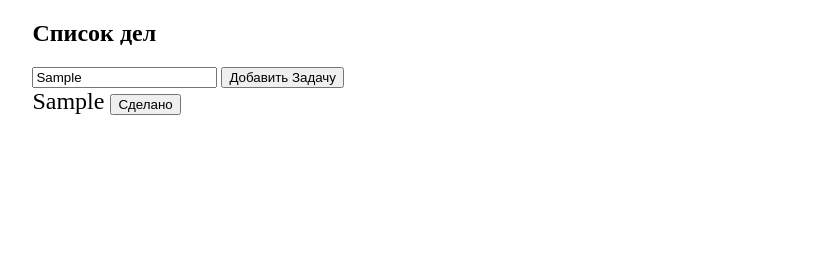
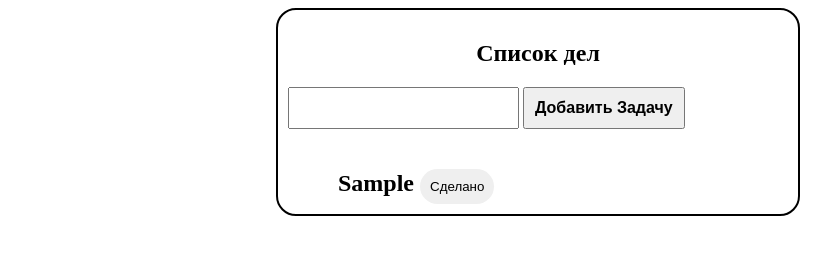
Before and after one commit to Venomprog/ToDoList-PRO, a plain HTML site: page index.html in a window 1280 px wide. Both pictures are taken after typing "Sample" into the empty fields and a click on the button "Добавить Задачу". Shown: the whole page, without its empty margins (102-933 px from the left). Drawn offline with Linux system fonts and the light colour scheme.

Commit message:
add style to list

```diff
--- a/app.js
+++ b/app.js
@@ -11,6 +11,7 @@ function addToDo(text){
     };
 
     todos.push(todo);
+    inputNode.value = '';
 }
 
 function deleteToDo(id){
@@ -46,7 +47,7 @@ function render(){
         html+= `
             <div>
                 ${todo.text}
-                <button data-id='${todo.id}'>Сделано</button>
+                <button data-id='${todo.id}' class='done-btn'>Сделано</button>
             </div>
         `;
 
--- a/style.css
+++ b/style.css
@@ -3,11 +3,49 @@
 }
 
 .container {
-    max-width: 80%;
+    max-width: 500px;
     margin: 0 auto;
+    border: 2px solid black;
+    border-radius: 20px;
+    padding: 10px;
 }
 
 .js-todos{
     font-size: 24px;
-    font-weight: 500;
+    font-weight: bold;
 }
+
+.title {
+    text-align: center;
+}
+.js-input {
+    font-size: 16px;
+    font-weight: 400;
+    padding: 10px;
+}
+.js-btn {
+    padding: 10px;
+    font-size: 16px;
+    font-weight: bold;
+    cursor: pointer;
+}
+.js-todos {
+
+    max-width: 80%;
+    margin: 0 auto;
+
+    margin-top: 30px;
+}
+
+.done-btn{
+    padding: 10px;
+    border: none;
+    border-radius: 20px;
+    transition:  all 0.5s;
+    margin-top: 10px;
+}
+
+.done-btn:hover{
+    background-color: rgb(18, 220, 18);
+    color: white;
+}
```
